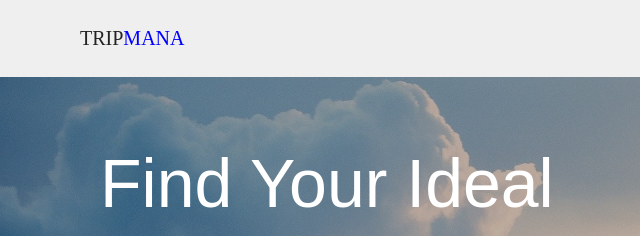
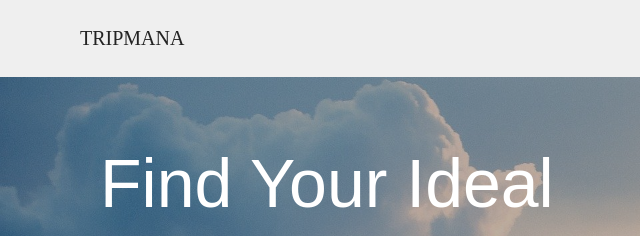
Before and after one commit to muhdshalihin/marketing_website, a plain HTML site: page index.html in a window 1280 px wide. Shown: the top 236 px of the page, 0-640 px from the left. Drawn offline with Linux system fonts and the light colour scheme; files whose address does not match are found by name; a web font is replaced by a local one.

Commit message:
Update index.html

```diff
--- a/index.html
+++ b/index.html
@@ -53,7 +53,7 @@ j=d.createElement(s),dl=l!='dataLayer'?'&l='+l:'';j.async=true;j.src=
         <div class="menu-logo">
             <div class="navbar-brand">
 
-                <span class="navbar-caption-wrap">TRIP<span style="color:blue;">MANA<span></span>
+                <span class="navbar-caption-wrap">TRIPMANA</span>
             </div>
         </div>
          <div class="collapse navbar-collapse" id="navbarSupportedContent">
```
